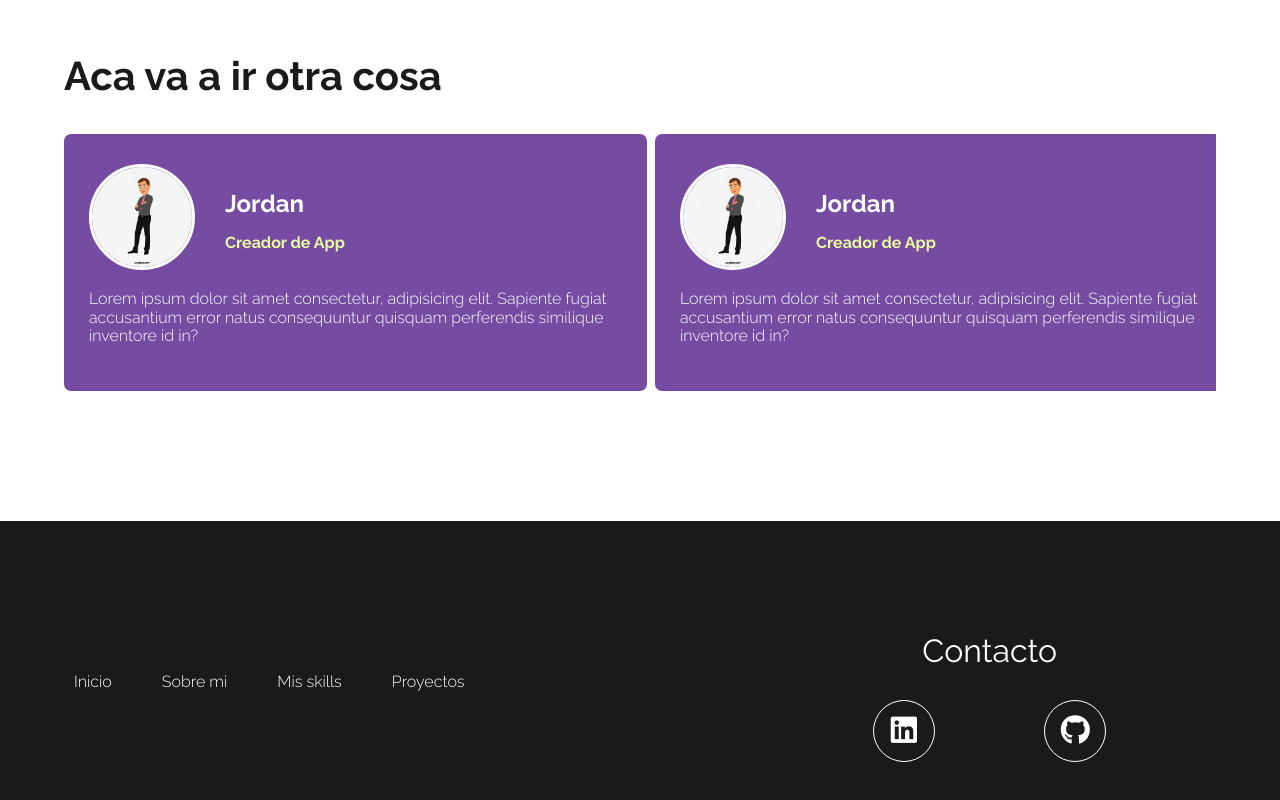
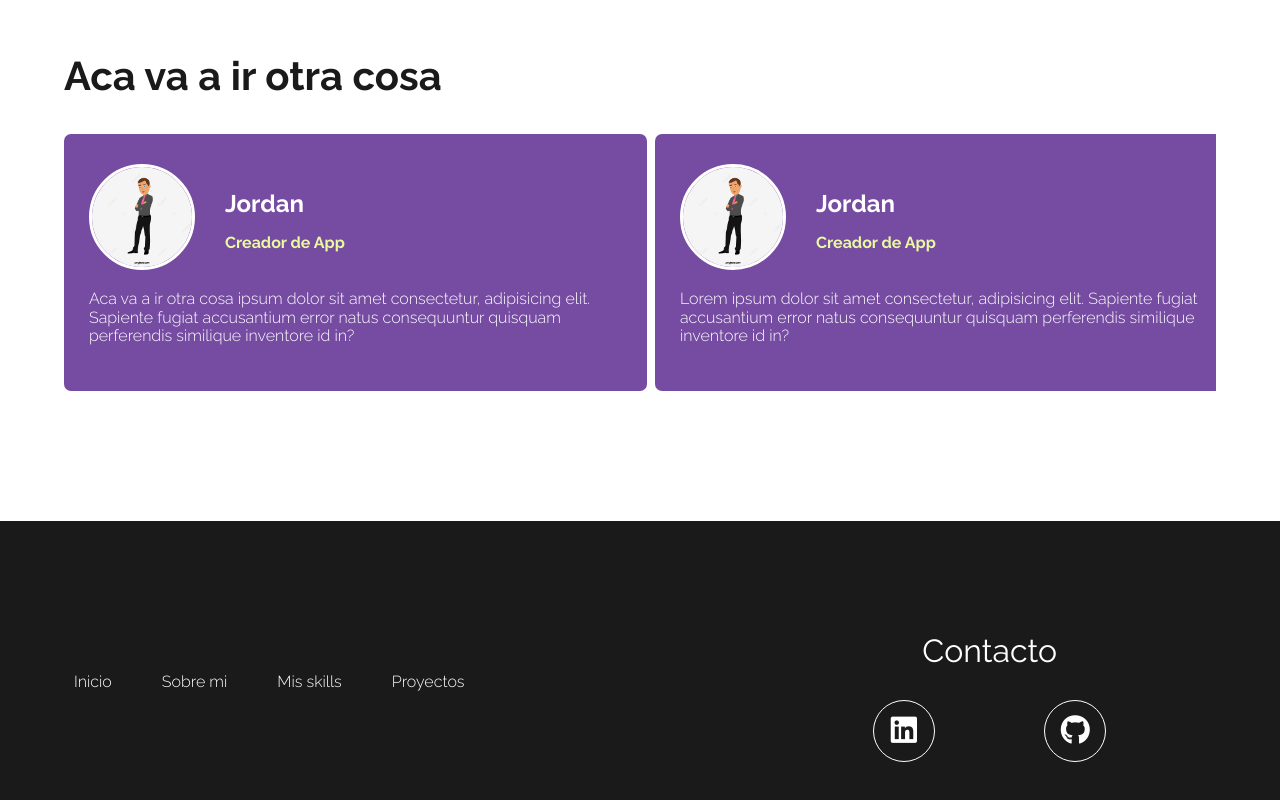
Before and after one commit to RodrigoAntunez/Portafolio-html-css, a plain HTML site: page index.html in a window 1280 px wide. Shown: the part 2967-3767 px from the top of the page. Drawn offline with Linux system fonts and the light colour scheme.

Commit message:
Modificando contenido

```diff
--- a/index.html
+++ b/index.html
@@ -120,7 +120,7 @@
                             <p class="testimony__verification">Creador de App</p>
                         </div>
                     </div>
-                    <p class="testimony__review">Lorem ipsum dolor sit amet consectetur, adipisicing elit. Sapiente fugiat accusantium error natus consequuntur quisquam perferendis similique inventore id in?</p>
+                    <p class="testimony__review">Aca va a ir otra cosa ipsum dolor sit amet consectetur, adipisicing elit. Sapiente fugiat accusantium error natus consequuntur quisquam perferendis similique inventore id in?</p>
                 </article>
 
                 <article class="testimony__item">
```
